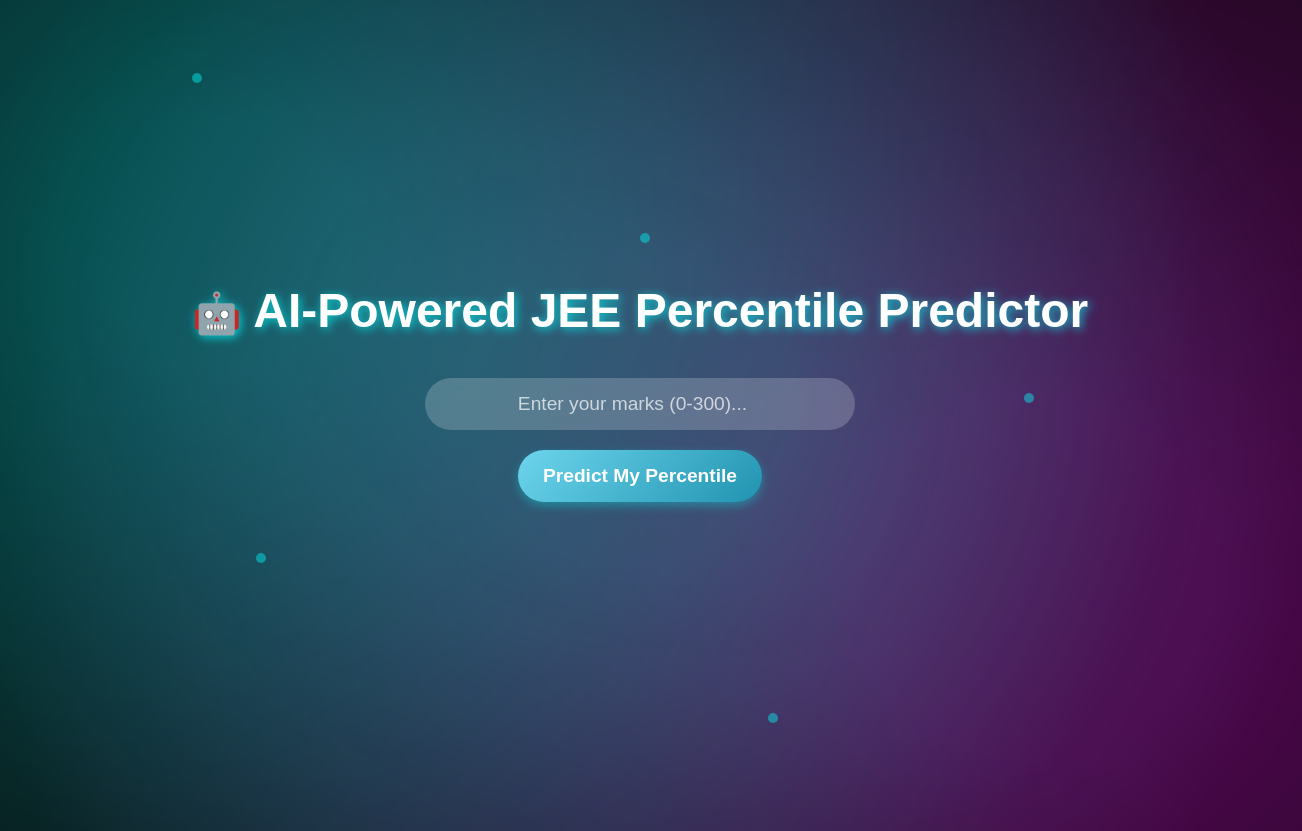
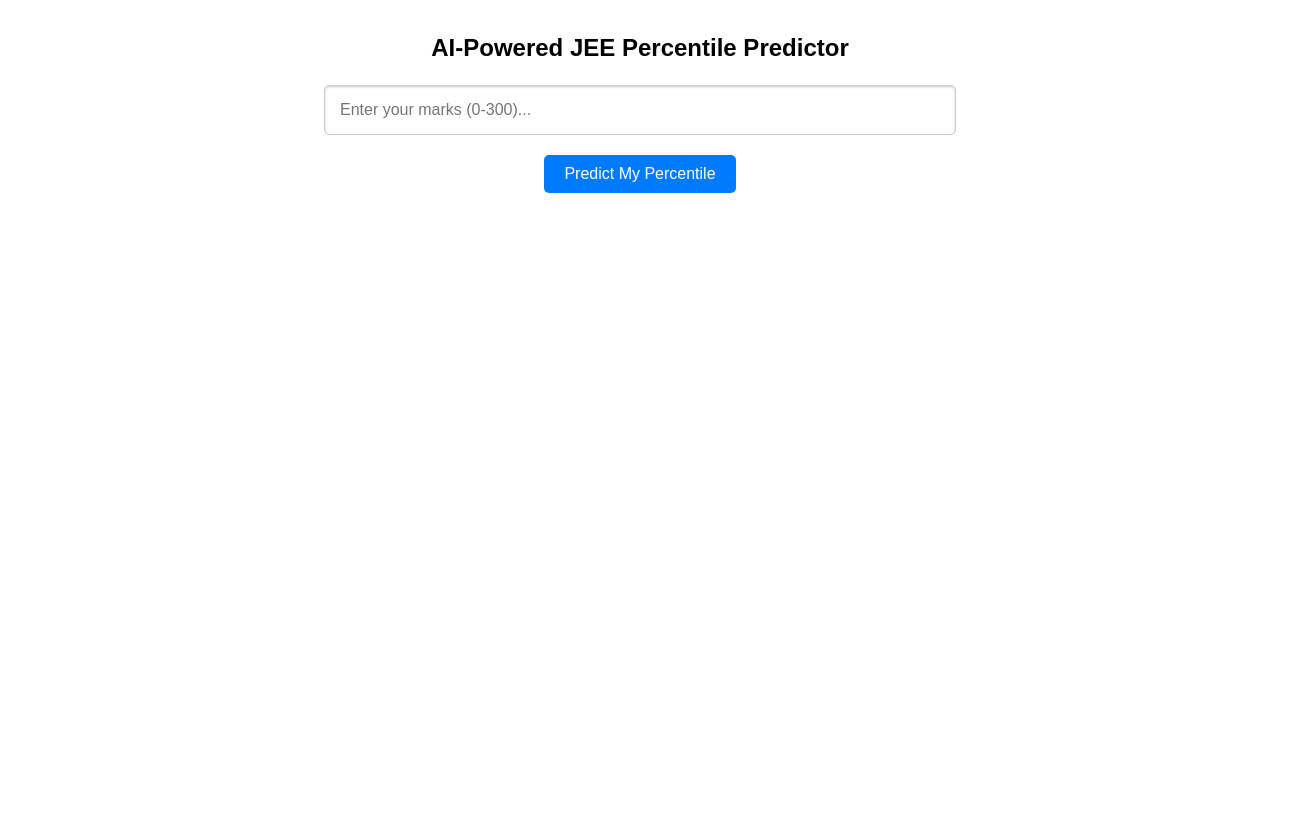
Before and after one commit to Agam-Puri-1905/JEE-percentile-predictor, a plain HTML site: page index.html in a window 1280 px wide. Shown: the whole page, 1302 px wide, since content can reach past the window. After the commit the page ends 800 px from the top, so only its background shows below. Drawn offline with Linux system fonts and the light colour scheme.

Commit message:
Update index.html

```diff
--- a/index.html
+++ b/index.html
@@ -6,136 +6,37 @@
     <title>JEE AI Percentile Predictor</title>
     <style>
         body {
-            font-family: 'Poppins', sans-serif;
+            font-family: Arial, sans-serif;
             text-align: center;
-            background: #0a0a0a;
-            color: white;
-            margin: 0;
-            height: 100vh;
-            display: flex;
-            flex-direction: column;
-            justify-content: center;
-            align-items: center;
-            overflow: hidden;
-            position: relative;
         }
-
-        /* Animated AI-inspired Background */
-        body::before {
-            content: "";
-            position: absolute;
-            top: 0;
-            left: 0;
-            width: 100%;
-            height: 100%;
-            background: radial-gradient(circle at 20% 30%, rgba(0, 255, 255, 0.3) 10%, transparent 80%),
-                        radial-gradient(circle at 80% 70%, rgba(255, 0, 255, 0.3) 15%, transparent 85%),
-                        radial-gradient(circle at 50% 50%, rgba(0, 255, 255, 0.2) 20%, transparent 90%);
-            background-blend-mode: screen;
-            opacity: 0.9;
-            z-index: -1;
-            animation: animateBackground 10s infinite alternate ease-in-out;
-        }
-
-        @keyframes animateBackground {
-            0% {
-                transform: scale(1) translateX(0px) translateY(0px);
-            }
-            100% {
-                transform: scale(1.1) translateX(-20px) translateY(20px);
-            }
-        }
-
-        /* Floating Animated Particles */
-        .particles {
-            position: absolute;
-            width: 100%;
-            height: 100%;
-            overflow: hidden;
-            z-index: -1;
-        }
-        .particles span {
-            position: absolute;
-            width: 10px;
-            height: 10px;
-            background: rgba(0, 255, 255, 0.5);
-            border-radius: 50%;
-            animation: floatParticles 6s infinite ease-in-out;
-            opacity: 0.6;
-        }
-
-        @keyframes floatParticles {
-            0% {
-                transform: translateY(0px);
-                opacity: 0.8;
-            }
-            50% {
-                transform: translateY(-30px);
-                opacity: 1;
-            }
-            100% {
-                transform: translateY(0px);
-                opacity: 0.8;
-            }
-        }
-
-        h2 {
-            font-size: 3rem;
+        label {
             font-weight: bold;
-            text-shadow: 2px 2px 10px rgba(0, 255, 255, 0.7);
-            margin-bottom: 20px;
-            animation: fadeIn 2s ease-in-out;
+            display: block;
+            margin-bottom: 5px;
         }
         input {
-            width: 60%;
-            max-width: 400px;
+            width: 100%;
+            max-width: 600px;
             padding: 15px;
-            margin: 20px 0;
-            border: none;
-            border-radius: 30px;
-            font-size: 1.2rem;
-            text-align: center;
-            background: rgba(255, 255, 255, 0.2);
-            color: white;
-            backdrop-filter: blur(10px);
-            animation: fadeIn 2.5s ease-in-out;
-        }
-        input::placeholder {
-            color: rgba(255, 255, 255, 0.7);
+            border: 1px solid #ccc;
+            border-radius: 5px;
+            font-size: 1rem;
+            display: block;
+            margin: 10px auto;
+            box-shadow: inset 0 1px 3px rgba(0, 0, 0, 0.2);
         }
         button {
-            padding: 15px 25px;
-            background: linear-gradient(135deg, #6dd5ed, #2193b0);
+            padding: 10px 20px;
+            font-size: 1rem;
+            border: none;
+            background: #007bff;
             color: white;
-            border: none;
-            border-radius: 30px;
-            font-size: 1.2rem;
             cursor: pointer;
-            font-weight: bold;
-            animation: fadeIn 3s ease-in-out;
-            box-shadow: 0px 4px 10px rgba(0, 255, 255, 0.3);
-            transition: transform 0.3s, box-shadow 0.3s;
+            border-radius: 5px;
+            margin-top: 10px;
         }
         button:hover {
-            transform: scale(1.1);
-            box-shadow: 0px 8px 20px rgba(0, 255, 255, 0.5);
-        }
-        #result {
-            margin-top: 30px;
-            font-weight: bold;
-            font-size: 1.5rem;
-            text-shadow: 2px 2px 10px rgba(255, 255, 255, 0.3);
-            animation: fadeIn 3.5s ease-in-out;
-        }
-        @keyframes fadeIn {
-            from {
-                opacity: 0;
-                transform: translateY(-20px);
-            }
-            to {
-                opacity: 1;
-                transform: translateY(0);
-            }
+            background: #0056b3;
         }
     </style>
 </head>
@@ -147,7 +48,7 @@
         <span style="top: 70%; left: 20%;"></span>
         <span style="top: 90%; left: 60%;"></span>
     </div>
-    <h2><span style="font-size: 2.5rem;">🤖</span> AI-Powered JEE Percentile Predictor</h2>
+    <h2><span style="font-size: 2.5rem;"></span> AI-Powered JEE Percentile Predictor</h2>
     <input type="number" id="marksInput" min="0" max="300" placeholder="Enter your marks (0-300)...">
     <button onclick="predictPercentile()">Predict My Percentile</button>
     <p id="result"></p>
```
